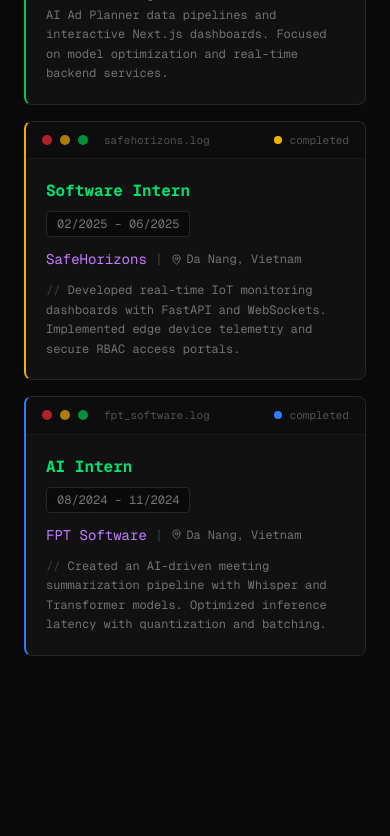
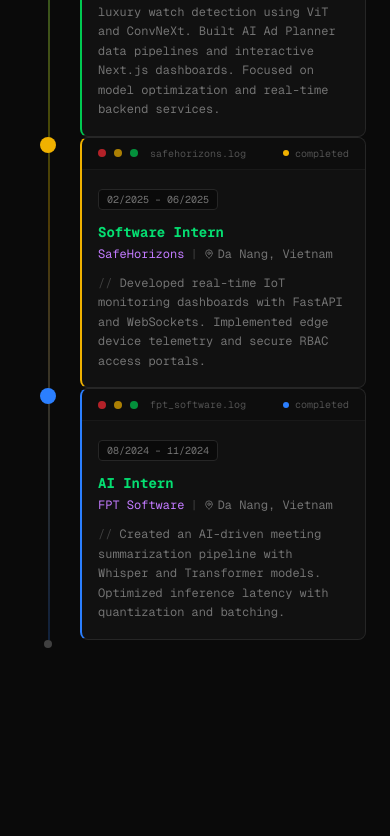
Before and after one commit to saitama140203/Portfolio, a Next.js app: page / in a window 390 px wide. Shown: the part 2720-3556 px from the top of the page. Built offline with nearby package versions, Linux system fonts and the light colour scheme.

Commit message:
refactor: overhaul the experience section with a new responsive timeline layout and updated styling.

```diff
--- a/app/Portfolio.tsx
+++ b/app/Portfolio.tsx
@@ -834,62 +834,100 @@ const Skills = () => {
 const Experience = () => {
     const { t } = useI18n();
 
-    const statusColors = ["bg-green-500", "bg-yellow-500", "bg-blue-500"];
+    const nodeColors = ["bg-green-500", "bg-yellow-500", "bg-blue-500"];
+    const borderColors = ["border-l-green-500", "border-l-yellow-500", "border-l-blue-500"];
+    const glowColors = ["shadow-green-500/20", "shadow-yellow-500/20", "shadow-blue-500/20"];
     const statusLabels = ["active", "completed", "completed"];
 
     return (
         <section id="experience" className="py-24 px-6 container mx-auto relative">
             <AnimateIn direction="up">
-                <div className="mb-8">
+                <div className="mb-14">
                     <h3 className="text-2xl md:text-3xl font-bold font-mono flex items-center gap-2">
                         <span className="text-purple-500">&gt;</span> {t.experience.title}
                         <span className="inline-block w-2 h-5 bg-purple-500 animate-blink ml-1" />
                     </h3>
                     <p className="text-neutral-500 font-mono text-sm mt-2">
-                        total_positions: <span className="text-green-400">{t.experience.jobs.length}</span> | status: <span className="text-green-400">"employed"</span>
+                        total_positions: <span className="text-green-400">{t.experience.jobs.length}</span> | status: <span className="text-green-400">&quot;employed&quot;</span>
                     </p>
                 </div>
             </AnimateIn>
 
-            <div className="space-y-4 max-w-4xl">
-                {t.experience.jobs.map((job, idx) => (
-                    <AnimateIn key={idx} direction="left" delay={idx * 0.15}>
-                        <div className={`group bg-neutral-900/60 border border-neutral-800 border-l-2 ${idx === 0 ? "border-l-green-500" : idx === 1 ? "border-l-yellow-500" : "border-l-blue-500"
-                            } rounded-lg hover:bg-neutral-900 hover:border-neutral-700 transition-all duration-300 hover:shadow-lg hover:shadow-neutral-900/50 overflow-hidden`}>
-                            {/* Terminal header bar */}
-                            <div className="flex items-center gap-2 px-4 py-2.5 border-b border-neutral-800/50 bg-neutral-950/50">
-                                <div className="w-2.5 h-2.5 rounded-full bg-red-500/70" />
-                                <div className="w-2.5 h-2.5 rounded-full bg-yellow-500/70" />
-                                <div className="w-2.5 h-2.5 rounded-full bg-green-500/70" />
-                                <span className="ml-2 text-[11px] font-mono text-neutral-600">{job.company.toLowerCase().replace(/\s/g, "_")}.log</span>
-                                <div className="ml-auto flex items-center gap-2">
-                                    <span className={`w-2 h-2 rounded-full ${statusColors[idx]}`} />
-                                    <span className="text-[11px] font-mono text-neutral-600">{statusLabels[idx]}</span>
+            {/* Timeline container */}
+            <div className="relative max-w-5xl mx-auto">
+                {/* Vertical timeline line */}
+                <div className="absolute left-6 md:left-1/2 md:-translate-x-px top-0 bottom-0 w-[2px] bg-gradient-to-b from-green-500/50 via-yellow-500/30 to-blue-500/20" />
+
+                {t.experience.jobs.map((job, idx) => {
+                    const isLeft = idx % 2 === 0;
+                    const isFirst = idx === 0;
+
+                    return (
+                        <AnimateIn key={idx} direction={isLeft ? "left" : "right"} delay={idx * 0.15}>
+                            <div className={`relative flex items-start mb-12 last:mb-0 md:gap-8 ${isLeft ? "md:flex-row" : "md:flex-row-reverse"}`}>
+                                {/* Node dot on timeline */}
+                                <div className="absolute left-6 md:left-1/2 -translate-x-1/2 z-10 flex flex-col items-center">
+                                    <div className={`relative w-4 h-4 rounded-full ${nodeColors[idx]} ${isFirst ? `shadow-lg ${glowColors[idx]}` : ""}`}>
+                                        {/* Pulse ring for active job */}
+                                        {isFirst && (
+                                            <div className={`absolute inset-0 rounded-full ${nodeColors[idx]} animate-ping opacity-40`} />
+                                        )}
                                     </div>
                                 </div>
 
-                            <div className="p-5 font-mono">
-                                <div className="flex flex-col sm:flex-row sm:items-center justify-between mb-3 gap-2">
-                                    <h4 className="text-base font-bold text-green-400">{job.role}</h4>
-                                    <span className="text-xs text-neutral-500 bg-neutral-950 border border-neutral-800 px-2.5 py-1 rounded w-fit">
+                                {/* Spacer for left side on mobile */}
+                                <div className="w-14 shrink-0 md:hidden" />
+
+                                {/* Card - takes half width on desktop */}
+                                <div className={`flex-1 md:w-[calc(50%-2rem)] ${isLeft ? "md:pr-10" : "md:pl-10"}`}>
+                                    <div className={`group bg-neutral-900/60 border border-neutral-800 border-l-2 ${borderColors[idx]} rounded-lg hover:bg-neutral-900 hover:border-neutral-700 transition-all duration-300 hover:shadow-lg ${glowColors[idx]} overflow-hidden`}>
+                                        {/* Terminal header bar */}
+                                        <div className="flex items-center gap-2 px-4 py-2 border-b border-neutral-800/50 bg-neutral-950/50">
+                                            <div className="w-2 h-2 rounded-full bg-red-500/70" />
+                                            <div className="w-2 h-2 rounded-full bg-yellow-500/70" />
+                                            <div className="w-2 h-2 rounded-full bg-green-500/70" />
+                                            <span className="ml-1 text-[10px] font-mono text-neutral-600">{job.company.toLowerCase().replace(/\s/g, "_")}.log</span>
+                                            <div className="ml-auto flex items-center gap-1.5">
+                                                <span className={`w-1.5 h-1.5 rounded-full ${nodeColors[idx]}`} />
+                                                <span className="text-[10px] font-mono text-neutral-600">{statusLabels[idx]}</span>
+                                            </div>
+                                        </div>
+
+                                        <div className="p-4 font-mono">
+                                            {/* Period badge */}
+                                            <span className="inline-block text-[10px] text-neutral-500 bg-neutral-950 border border-neutral-800 px-2 py-0.5 rounded mb-3">
                                                 {job.period}
                                             </span>
-                                </div>
-                                <div className="flex items-center gap-2 mb-3 text-sm">
+
+                                            <h4 className="text-sm font-bold text-green-400 mb-1">{job.role}</h4>
+
+                                            <div className="flex items-center gap-1.5 mb-3 text-xs">
                                                 <span className="text-purple-400">{job.company}</span>
                                                 <span className="text-neutral-700">|</span>
-                                    <span className="text-neutral-500 flex items-center gap-1 text-xs">
-                                        <MapPin size={11} />
+                                                <span className="text-neutral-500 flex items-center gap-1">
+                                                    <MapPin size={10} />
                                                     {job.location}
                                                 </span>
                                             </div>
-                                <p className="text-neutral-500 leading-relaxed text-xs md:text-sm">
+
+                                            <p className="text-neutral-500 leading-relaxed text-xs">
                                                 <span className="text-neutral-700">// </span>{job.description}
                                             </p>
                                         </div>
                                     </div>
+                                </div>
+
+                                {/* Empty spacer for the other side on desktop */}
+                                <div className="hidden md:block md:w-[calc(50%-2rem)]" />
+                            </div>
                         </AnimateIn>
-                ))}
+                    );
+                })}
+
+                {/* Timeline end dot */}
+                <div className="absolute left-6 md:left-1/2 -translate-x-1/2 -bottom-2">
+                    <div className="w-2 h-2 rounded-full bg-neutral-700" />
+                </div>
             </div>
         </section>
     );
```
Lines whose indentation alone changed are shown as unchanged.
